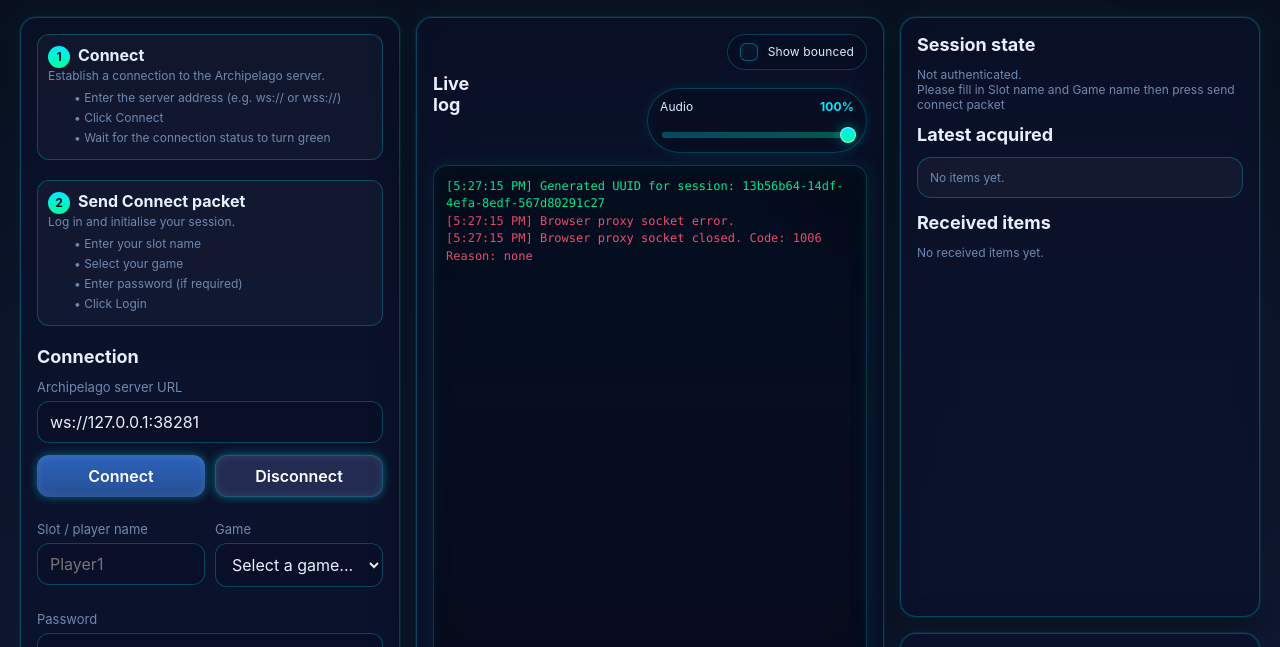
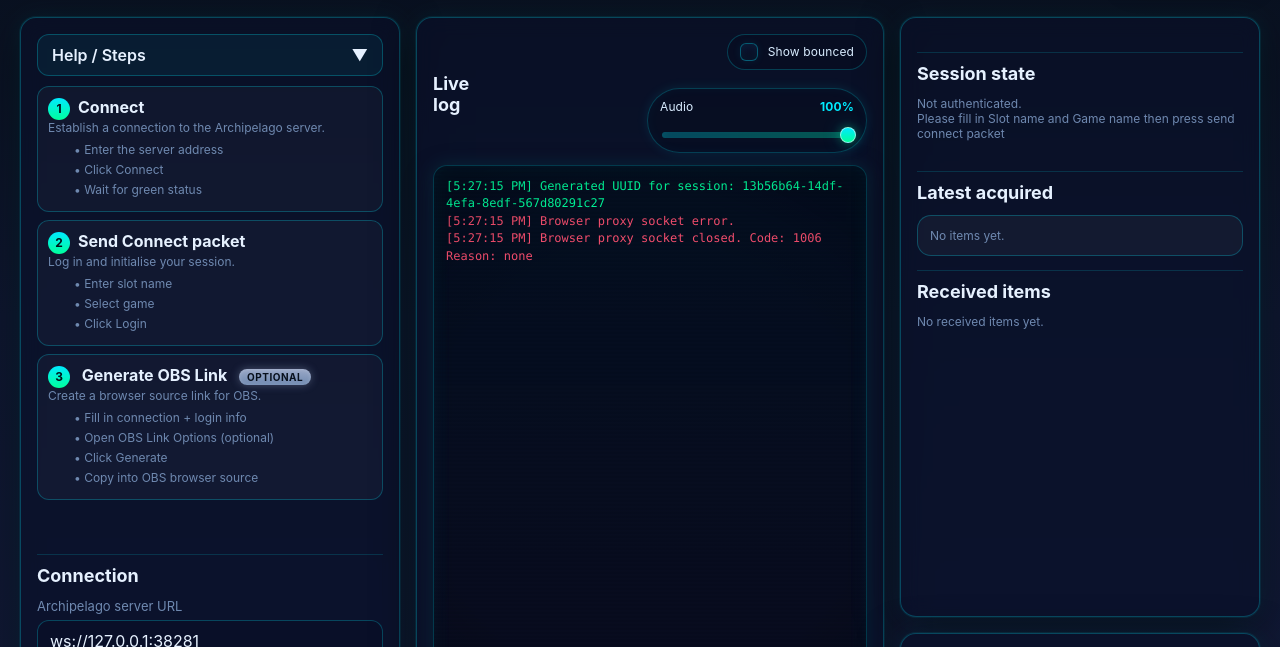
Before and after one commit to issypup/archipelago-web-interface, a website: page public/index.html in a window 1280 px wide. Shown: the part 84-731 px from the top of the page. Drawn offline with Linux system fonts and the light colour scheme.

Commit message:
Add files via upload

```diff
--- a/public/index.html
+++ b/public/index.html
@@ -1214,6 +1214,71 @@ body.obs-mode.view-item-alert .obs-toast-layer {
   margin-bottom: 2px;
 }
 
+.step-optional {
+  display: inline-block;
+  margin-left: 8px;
+  padding: 2px 8px;
+  border-radius: 999px;
+  font-size: 10px;
+  font-weight: 700;
+  letter-spacing: 0.05em;
+  text-transform: uppercase;
+
+  color: #08101d;
+  background: linear-gradient(180deg, #9aa8c7, #6f89b0);
+
+  box-shadow:
+    0 0 8px rgba(154, 168, 199, 0.4),
+    inset 0 0 4px rgba(255,255,255,0.2);
+}
+
+.card:not(#logCard) h2 {
+  margin-top: 18px;
+  padding-top: 10px;
+  border-top: 1px solid rgba(0, 234, 255, 0.15);
+}
+
+.help-section {
+  margin-bottom: 16px;
+}
+
+.help-header {
+  display: flex;
+  justify-content: space-between;
+  align-items: center;
+  padding: 10px 14px;
+
+  border: 1px solid var(--border);
+  border-radius: 12px;
+  background: rgba(0, 234, 255, 0.06);
+
+  cursor: pointer;
+  font-weight: 600;
+
+  transition: all 0.2s ease;
+}
+
+.help-header:hover {
+  border-color: var(--accent);
+  box-shadow: 0 0 10px rgba(0, 234, 255, 0.2);
+}
+
+.help-toggle-icon {
+  transition: transform 0.2s ease;
+}
+
+.help-section.collapsed .help-toggle-icon {
+  transform: rotate(-90deg);
+}
+
+.help-content {
+  margin-top: 10px;
+}
+
+.help-section.collapsed .help-content {
+  display: none;
+}
+
 </style>
 
 </head>
@@ -1230,35 +1295,61 @@ body.obs-mode.view-item-alert .obs-toast-layer {
 
 <div class="grid" id="mainGrid">
   <div class="card stack" id="connectionCard">
-  <!-- 🔽 ADD THIS BLOCK -->
+
+<div class="help-section">
+
+  <div class="help-header" id="helpToggle">
+    <span>Help / Steps</span>
+    <span class="help-toggle-icon">▼</span>
+  </div>
+
+  <div class="help-content" id="helpContent">
+
+    <!-- STEP 1 -->
     <div class="item">
       <strong><span class="step-number">1</span>Connect</strong>
-
-  <div class="muted small">
-    Establish a connection to the Archipelago server.
-  </div>
-
+      <div class="muted small">Establish a connection to the Archipelago server.</div>
       <div class="substeps">
-    <div>• Enter the server address (e.g. ws:// or wss://)</div>
+        <div>• Enter the server address</div>
         <div>• Click Connect</div>
-    <div>• Wait for the connection status to turn green</div>
-  </div>
-</div>
-
+        <div>• Wait for green status</div>
+      </div>
+    </div>
+
+    <!-- STEP 2 -->
     <div class="item">
       <strong><span class="step-number">2</span>Send Connect packet</strong>
+      <div class="muted small">Log in and initialise your session.</div>
+      <div class="substeps">
+        <div>• Enter slot name</div>
+        <div>• Select game</div>
+        <div>• Click Login</div>
+      </div>
+    </div>
+
+    <!-- STEP 3 -->
+    <div class="item">
+      <strong>
+        <span class="step-number">3</span>
+        Generate OBS Link
+        <span class="step-optional">Optional</span>
+      </strong>
 
       <div class="muted small">
-    Log in and initialise your session.
+        Create a browser source link for OBS.
       </div>
 
       <div class="substeps">
-    <div>• Enter your slot name</div>
-    <div>• Select your game</div>
-    <div>• Enter password (if required)</div>
-    <div>• Click Login</div>
-  </div>
-</div>
+        <div>• Fill in connection + login info</div>
+        <div>• Open OBS Link Options (optional)</div>
+        <div>• Click Generate</div>
+        <div>• Copy into OBS browser source</div>
+      </div>
+    </div>
+
+  </div>
+</div>
+
   <!-- 🔼 END BLOCK -->
 
   <!-- your existing inputs/buttons stay unchanged -->
@@ -1274,6 +1365,7 @@ body.obs-mode.view-item-alert .obs-toast-layer {
           <button id="disconnectBtn" class="secondary">Disconnect</button>
         </div>
 
+<h2>Login</h2>
         <div class="row">
           <div>
             <label for="slotName">Slot / player name</label>
@@ -1292,7 +1384,13 @@ body.obs-mode.view-item-alert .obs-toast-layer {
   <input id="password" type="password" placeholder="Optional" />
 </div>
 
+        <div class="row">
+          <button id="loginBtn">Login</button>
+          <button id="syncBtn" class="secondary">Sync Items</button>
+        </div>
+
 <div>
+<h2>OBS Overlay</h2>
   <label for="obsLinkOutput">OBS Overlay Link</label>
   <input id="obsLinkOutput" readonly placeholder="OBS browser source link will appear here" />
 
@@ -1323,11 +1421,6 @@ body.obs-mode.view-item-alert .obs-toast-layer {
     <button id="generateObsLinkBtn" class="secondary" type="button">Generate OBS Link</button>
     <button id="copyObsLinkBtn" class="secondary" type="button">Copy OBS Link</button>
   </div>
-</div>
-
-        <div class="row">
-          <button id="loginBtn">Login</button>
-          <button id="syncBtn" class="secondary">Sync Items</button>
 </div>
 
         <div>
@@ -1467,6 +1560,9 @@ body.obs-mode.view-item-alert .obs-toast-layer {
   const progressTextEl = document.getElementById("progressText");       // optional, may not exist
   const progressFillEl = document.getElementById("progressFill");       // optional, may not exist
 
+const helpToggle = document.getElementById("helpToggle");
+const helpSection = document.querySelector(".help-section");
+
   /* ==========================================================================
    * CONSTANTS / STORAGE KEYS
    * ========================================================================== */
@@ -3279,6 +3375,21 @@ body.obs-mode.view-item-alert .obs-toast-layer {
    * UI EVENT WIRING
    * ========================================================================== */
 
+if (helpToggle && helpSection) {
+  helpToggle.addEventListener("click", () => {
+    helpSection.classList.toggle("collapsed");
+
+    const isCollapsed = helpSection.classList.contains("collapsed");
+    localStorage.setItem("helpCollapsed", isCollapsed);
+  });
+
+  // Restore state
+  const saved = localStorage.getItem("helpCollapsed") === "true";
+  if (saved) {
+    helpSection.classList.add("collapsed");
+  }
+}
+
   if (toggleHideFoundHintsEl) {
     toggleHideFoundHintsEl.checked = hideFoundHints;
     toggleHideFoundHintsEl.addEventListener("change", () => {
```
Lines whose indentation alone changed are shown as unchanged.
